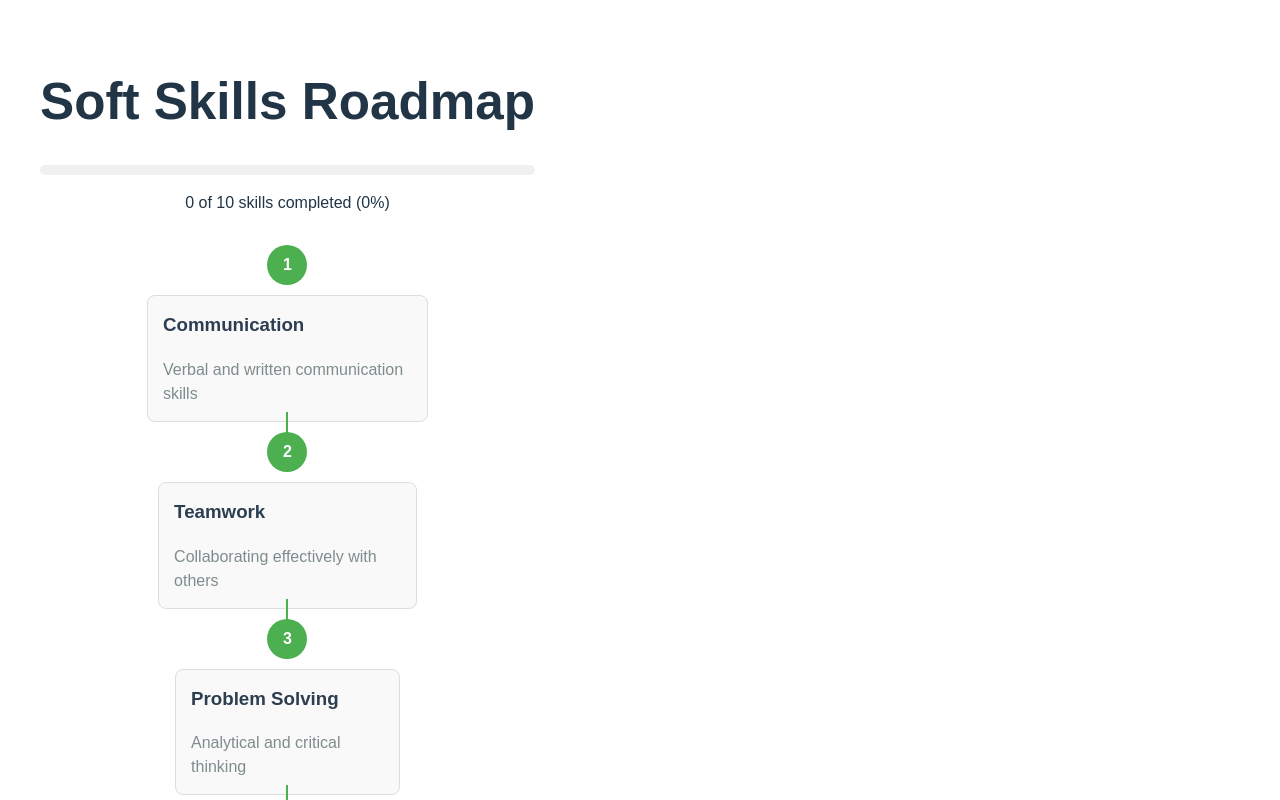
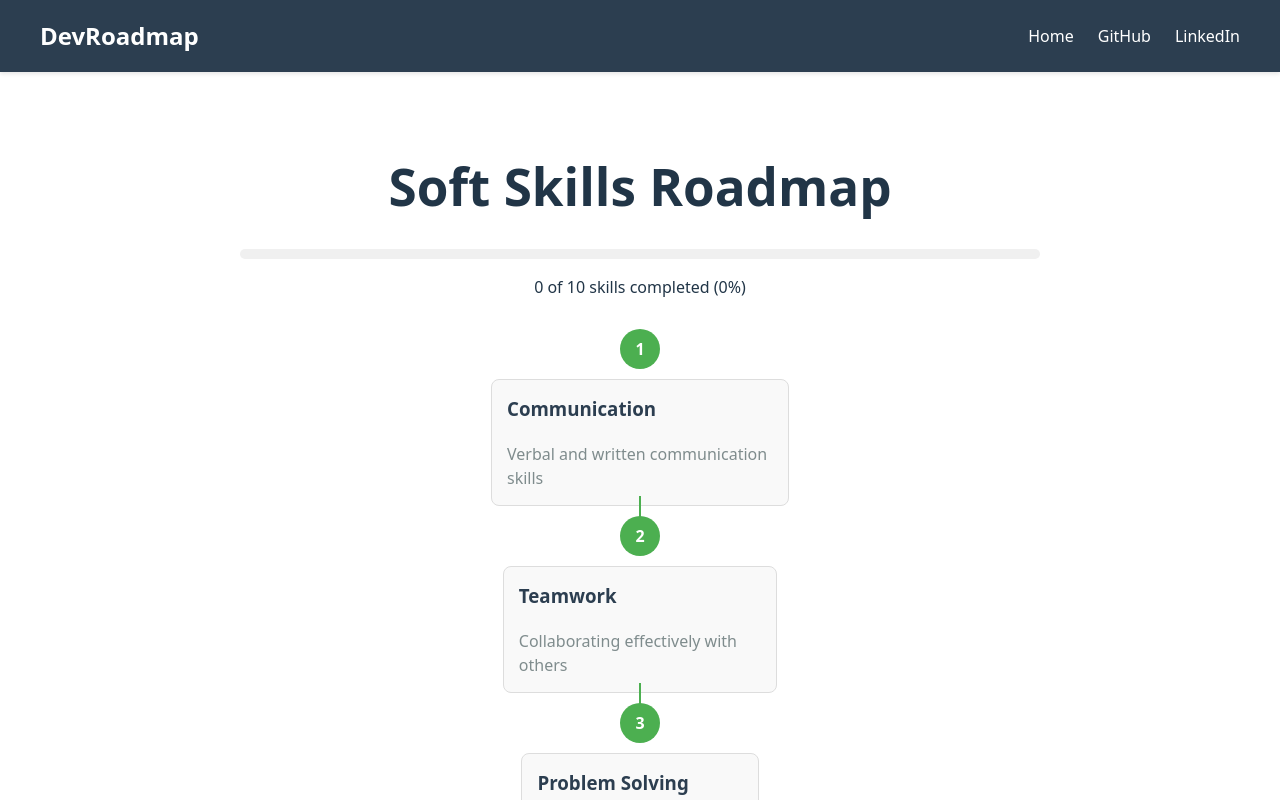
Before and after one commit to viv-7/prototype-0, a React (Vite) app in the folder prototype/: page /soft-skills in a window 1280 px wide. Shown: the top 800 px of the page. Built offline with nearby package versions, Linux system fonts and the light colour scheme.

Commit message:
add header

```diff
--- a/prototype/package.json
+++ b/prototype/package.json
@@ -11,6 +11,7 @@
   },
   "dependencies": {
     "react": "^19.1.0",
+    "react-confetti": "^6.4.0",
     "react-dom": "^19.1.0"
   },
   "devDependencies": {
--- a/prototype/src/App.css
+++ b/prototype/src/App.css
@@ -1,21 +1,19 @@
+body {
+  margin: 0; /* Remove default body margin */
+}
+
 .app {
+  display: flex;
+  flex-direction: column;
+  min-height: 100vh;
+  width: 100%;
+  overflow-x: hidden; /* Prevent horizontal scroll */
+}
+
+.main-content {
+  flex: 1;
+  padding: 2rem;
   max-width: 1200px;
   margin: 0 auto;
-  padding: 20px;
-  font-family: Arial, sans-serif;
+  width: 100%;
 }
-
-.back-button {
-  margin-top: 20px;
-  padding: 10px 20px;
-  background-color: #4CAF50;
-  color: white;
-  border: none;
-  border-radius: 4px;
-  cursor: pointer;
-  font-size: 16px;
-}
-
-.back-button:hover {
-  background-color: #45a049;
-}
--- a/prototype/src/App.jsx
+++ b/prototype/src/App.jsx
@@ -1,17 +1,20 @@
 import React from 'react';
 import { BrowserRouter as Router, Routes, Route } from 'react-router-dom';
-import HomePage from './components/HomePage.jsx';
-import TechnicalSkills from './components/TechnicalSkills.jsx';
-import FrontendRoadmap from './components/FrontendRoadmap.jsx';
-import BackendRoadmap from './components/BackendRoadmap.jsx';
-import DatabaseRoadmap from './components/DatabaseRoadmap.jsx';
-import SoftSkills from './components/SoftSkills.jsx';
+import Header from './components/Header';
+import HomePage from './components/HomePage';
+import TechnicalSkills from './components/TechnicalSkills';
+import FrontendRoadmap from './components/FrontendRoadmap';
+import BackendRoadmap from './components/BackendRoadmap';
+import DatabaseRoadmap from './components/DatabaseRoadmap';
+import SoftSkills from './components/SoftSkills';
 import './App.css';
 
 function App() {
   return (
     <Router>
       <div className="app">
+        <Header />
+        <main className="main-content">
           <Routes>
             <Route path="/" element={<HomePage />} />
             <Route path="/technical" element={<TechnicalSkills />} />
@@ -20,6 +23,7 @@ function App() {
             <Route path="/technical/database" element={<DatabaseRoadmap />} />
             <Route path="/soft-skills" element={<SoftSkills />} />
           </Routes>
+        </main>
       </div>
     </Router>
   );
--- /dev/null
+++ b/prototype/src/components/Header.css
@@ -0,0 +1,83 @@
+.app-header {
+    background-color: #2c3e50;
+    color: white;
+    padding: 1rem 0; /* Changed from 1rem 2rem */
+    box-shadow: 0 2px 4px rgba(0, 0, 0, 0.1);
+    position: sticky;
+    top: 0;
+    z-index: 1000;
+    width: 100vw; /* Ensure full viewport width */
+    left: 0;
+  }
+
+  .header-container {
+    max-width: 1200px;
+    margin: 0 auto;
+    display: flex;
+    justify-content: space-between;
+    align-items: center;
+    padding: 0 2rem; /* Add padding here instead */
+    width: 100%;
+  }
+
+  /* Keep all other styles the same */
+
+  .app-title {
+    margin: 0;
+    font-size: 1.5rem;
+    font-weight: 600;
+  }
+
+  .logo-link {
+    color: white;
+    text-decoration: none;
+    transition: opacity 0.2s;
+  }
+
+  .logo-link:hover {
+    opacity: 0.8;
+  }
+
+  .nav-links {
+    display: flex;
+    gap: 1.5rem;
+  }
+
+  .nav-link {
+    color: white;
+    text-decoration: none;
+    font-weight: 500;
+    padding: 0.5rem 0;
+    position: relative;
+    transition: color 0.2s;
+  }
+
+  .nav-link:hover {
+    color: #4CAF50;
+  }
+
+  .nav-link::after {
+    content: '';
+    position: absolute;
+    bottom: 0;
+    left: 0;
+    width: 0;
+    height: 2px;
+    background-color: #4CAF50;
+    transition: width 0.3s;
+  }
+
+  .nav-link:hover::after {
+    width: 100%;
+  }
+
+  @media (max-width: 768px) {
+    .header-container {
+      flex-direction: column;
+      gap: 1rem;
+    }
+
+    .nav-links {
+      gap: 1rem;
+    }
+  }
--- /dev/null
+++ b/prototype/src/components/Header.jsx
@@ -0,0 +1,39 @@
+import React from 'react';
+import { Link } from 'react-router-dom';
+import './Header.css';
+
+const Header = () => {
+  return (
+    <header className="app-header">
+      <div className="header-container">
+        <Link to="/" className="logo-link">
+          <h1 className="app-title">DevRoadmap</h1>
+        </Link>
+
+        <nav className="nav-links">
+          <Link to="/" className="nav-link">Home</Link>
+
+          <a
+            href="https://github.com/viv-7"
+            target="_blank"
+            rel="noopener noreferrer"
+            className="nav-link"
+          >
+            GitHub
+          </a>
+
+          <a
+            href="https://linkedin.com/in/yourprofile"
+            target="_blank"
+            rel="noopener noreferrer"
+            className="nav-link"
+          >
+            LinkedIn
+          </a>
+        </nav>
+      </div>
+    </header>
+  );
+};
+
+export default Header;
```
Also changed, not shown: prototype/src/components/Roadmap.css (line endings or trailing spaces), 1 other file (tests, documents, lock files or other folders). Lines whose indentation alone changed are shown as unchanged.
